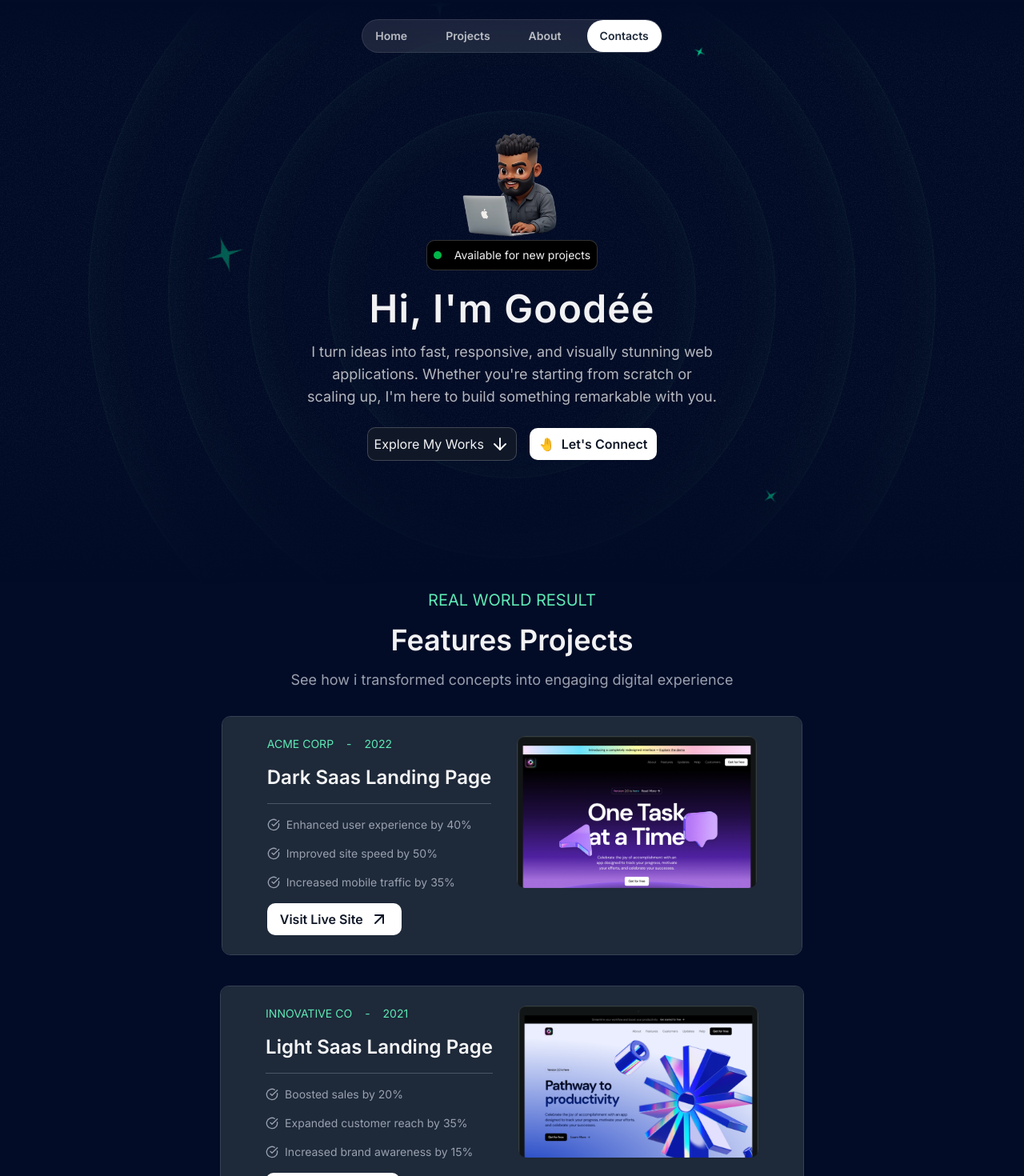
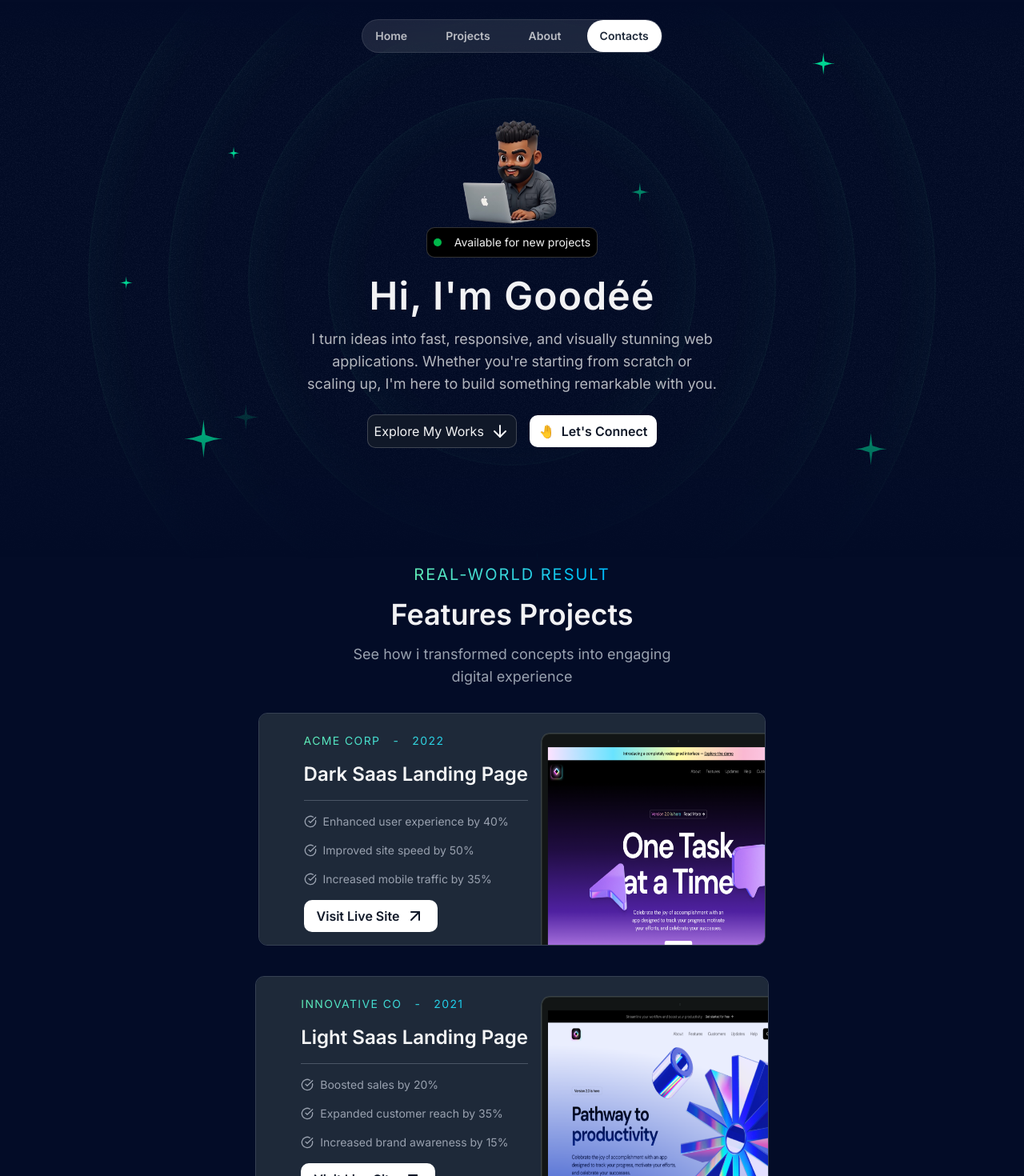
Before and after one commit to Goodeetech/my_portfolio, a Next.js app: page / in a window 1280 px wide. Shown: the top 1470 px of the page at 80% size. Built offline with nearby package versions, Linux system fonts and the light colour scheme.

Commit message:
finished the projects section

```diff
--- a/app/components/HeroSection.tsx
+++ b/app/components/HeroSection.tsx
@@ -15,7 +15,7 @@ import HeroStar from "./layers/HeroStar";
 
 const HeroSection = () => {
   return (
-    <div className="py-32 md:py-40 px-6 relative overflow-x-clip ">
+    <div className="py-32 md:py-36 px-6 relative overflow-x-clip ">
       <div className="absolute inset-0 -z-10 [mask-image:linear-gradient(to_bottom,transparent,black_10%,black_70%,transparent)]">
         <div
           className="inset-0 -z-1 absolute opacity-5"
--- a/app/components/Projects.tsx
+++ b/app/components/Projects.tsx
@@ -52,57 +52,57 @@ const Projects = [
 
 export const Project = () => {
   return (
-    <div className="mx-6">
+    <div className="mx-6 pb-6">
       <div>
         <div className="flex flex-col items-center gap-4 justify-center">
-          <h2 className="uppercase text-emerald-300 text-xl text-center">
-            Real world Result
+          <h2 className="uppercase bg-gradient-to-r from-emerald-300 to-sky-400 text-transparent bg-clip-text text-xl tracking-widest">
+            Real-world Result
           </h2>
           <h1 className="font-semibold text-2xl md:text-4xl text-center">
             Features Projects
           </h1>
-          <h4 className="text-gray-400 md:text-lg text-md text-center ">
+          <h4 className="text-gray-400 md:text-lg text-md text-center md:max-w-md">
             See how i transformed concepts into engaging digital experience
           </h4>
         </div>
         <div>
-          <div className="flex flex-col items-center justify-center gap-10 mt-8 ">
+          <div className="flex flex-col items-center justify-center  gap-10 mt-8  relative">
             {Projects.map((project, index) => (
               <div
                 key={index}
-                className="px-10 lg:px-14 py-6 bg-gray-800 outline outline-gray-700 rounded-lg flex gap-4 flex-col md:flex-row"
+                className="pl-10 pr-10 lg:pr-0  lg:pl-14  py-2   pt-6 bg-gray-800 outline outline-gray-700 rounded-lg grid grid-cols-1 md:grid-cols-2  gap-4  overflow-hidden  "
               >
                 <div>
                   <div className="flex flex-col gap-4">
-                    <div className="uppercase flex text-sm text-emerald-300 gap-4">
+                    <div className="uppercase flex text-sm md:text-md from-emerald-300 to-sky-400 bg-gradient-to-r text-transparent bg-clip-text gap-4  tracking-widest">
                       <h2>{project.company}</h2> -<h3>{project.year}</h3>
                     </div>
-                    <h3 className="text-2xl font-semibold">{project.title}</h3>
+                    <h3 className="text-2xl  font-semibold">{project.title}</h3>
                   </div>
                   <hr className="border-gray-600 mt-4" />
                   <div className="mt-4 flex flex-col gap-4">
                     {project.results.map((result, idc) => (
                       <div
                         key={idc}
-                        className="flex text-sm text-gray-400 gap-2 items-center"
+                        className="flex text-sm md:text-md text-gray-400 gap-2 items-center"
                       >
                         <CheckCircle size={16} />
                         <h2>{result.title}</h2>
                       </div>
                     ))}
                   </div>
-                  <button className="bg-white text-gray-900 px-4 py-2 w-fit mt-4 rounded-lg hover:bg-gray-200 transition-colors text-md font-semibold flex items-center gap-2 cursor-pointer">
+                  <button className="bg-white text-gray-900 px-4 py-2 mb-2 md:w-fit mt-4 rounded-lg hover:bg-gray-200 transition-colors text-md font-semibold  items-center gap-2 cursor-pointer w-full inline-flex justify-center  ">
                     <h3> Visit Live Site</h3>
                     <ArrowUpRight />
                   </button>
                 </div>
-                <div>
+                <div className="md:-mr-16 -mb-3 md:-mb-6 overflow-hidden relative">
                   <Image
                     src={project.image}
                     alt={project.title}
                     width={300}
                     height={200}
-                    className="rounded-lg ml-4"
+                    className="rounded-lg md:absolute    bottom-0 md:h-full md:w-full right-0 object-fill"
                   />
                 </div>
               </div>
--- a/app/components/layers/HeroStar.tsx
+++ b/app/components/layers/HeroStar.tsx
@@ -11,7 +11,7 @@ const HeroStar = ({
 }) => {
   return (
     <div
-      className={`absolute -translate-x-1/2 left-1/2 -translate-y-1/2 top-1/2 animate-spin [animation-duration:20s] `}
+      className={`absolute -translate-x-1/2 left-1/2 -translate-y-1/2 top-1/2  `}
     >
       <div
         className=" size-fit "
@@ -22,7 +22,7 @@ const HeroStar = ({
         }}
       >
         <div
-          className="inline-flex animate-spin [animation-duration:10s]"
+          className="inline-flex "
           style={{
             transform: `rotate(${rotation * -1}deg)`,
           }}
```
